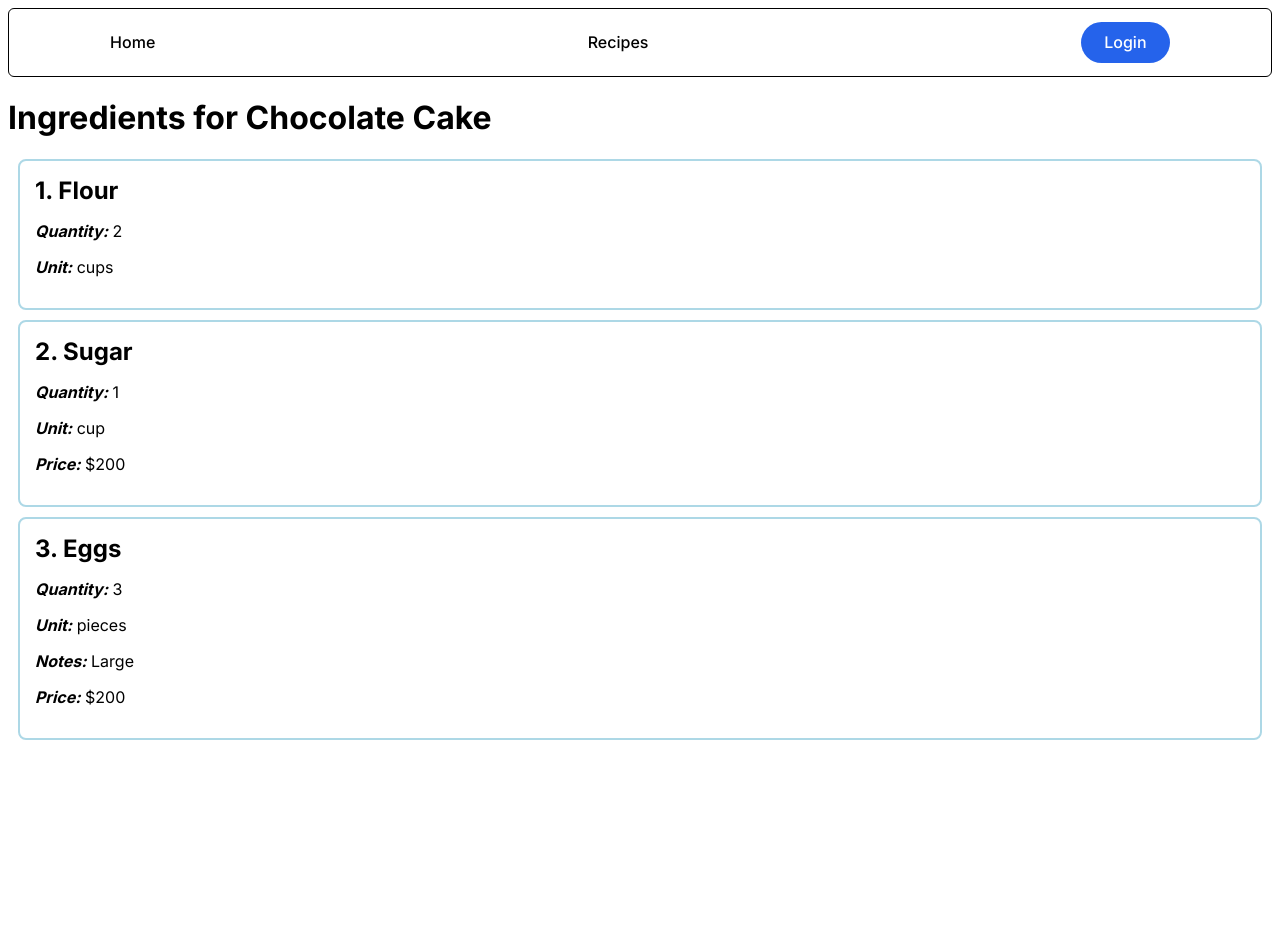
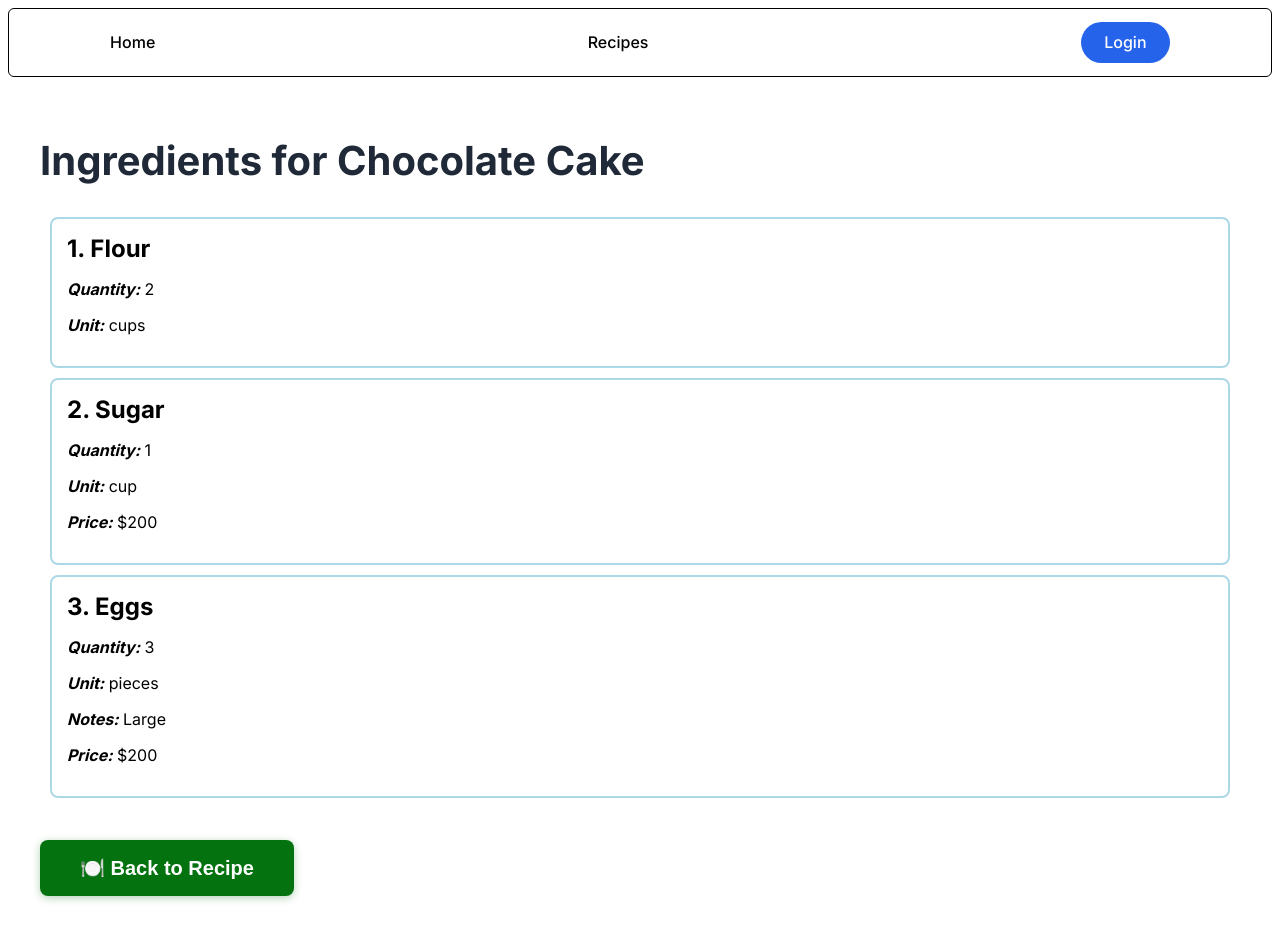
Before and after one commit to gluzandii/Recipe-Viewer, a React (Vite) app in the folder frontend-rv/: page /ingredients/1 in a window 1280 px wide. Before the commit the page ends 800 px from the top, so only its background shows below. Built offline with nearby package versions, Linux system fonts and the light colour scheme.

Commit message:
Enhances UI with blue theme and navigation
Updates the color scheme to use blue as the primary color, improving visual consistency.

Adds a back button to the ingredients page, allowing users to easily navigate back to the recipe view.

Adds more emojis.

```diff
--- a/frontend-rv/src/components/RecipeItem/RecipeItem.module.scss
+++ b/frontend-rv/src/components/RecipeItem/RecipeItem.module.scss
@@ -49,7 +49,7 @@
   text-decoration: none;
   font-size: 1rem;
   padding: 0.6rem 1.4rem;
-  background-color: #c62828;
+  background-color: #2563eb;
   color: white;
   border-radius: 10px;
   border: 1px solid transparent;
@@ -58,7 +58,7 @@
 }
 
 .viewIngredient:hover {
-  box-shadow: 0 0 12px rgba(255, 80, 80, 0.8), 0 0 24px rgba(255, 80, 80, 0.6);
+  box-shadow: 0 0 12px rgba(37, 99, 235, 0.8), 0 0 24px rgba(37, 99, 235, 0.6);
   transform: scale(1.05);
   filter: brightness(1.15);
 }
--- a/frontend-rv/src/components/RecipeItem/RecipeItem.tsx
+++ b/frontend-rv/src/components/RecipeItem/RecipeItem.tsx
@@ -15,7 +15,7 @@ export default function RecipeItem(props: RecipeItemProps) {
             <li key={index} className={styles.recipeItem}>
                 <h2>{iconEmoji} {name}</h2>
                 <div className={styles.foodButtons}>
-                    <Link to={`/ingredients/${hash}`} className={styles.viewIngredient}>🥦</Link>
+                    <Link to={`/ingredients/${hash}`} className={styles.viewIngredient}>🥕</Link>
                     <Link to={`/recipe/${hash}`} className={styles.viewRecipe}>→</Link>
                 </div>
             </li>
--- /dev/null
+++ b/frontend-rv/src/pages/ingredients/Ingredients.module.scss
@@ -0,0 +1,35 @@
+.ingredientsPage {
+  padding: 2rem;
+}
+
+.title {
+  font-size: 2.5rem;
+  font-weight: 700;
+  margin-bottom: 2rem;
+  color: #1f2937;
+}
+
+.backButton {
+  display: inline-block;
+  margin-top: 2rem;
+  padding: 1rem 2.5rem;
+  font-size: 1.25rem;
+  font-weight: 600;
+  color: white;
+  background-color: #057210;
+  border: none;
+  border-radius: 8px;
+  cursor: pointer;
+  transition: background-color 0.2s ease, transform 0.1s ease, box-shadow 0.2s ease;
+  box-shadow: 0 2px 8px rgba(5, 114, 16, 0.3);
+
+  &:hover {
+    box-shadow: 0 0 12px rgba(0, 255, 150, 0.8), 0 0 24px rgba(0, 255, 150, 0.6);
+    transform: scale(1.05);
+    filter: brightness(1.15);
+  }
+
+  &:active {
+    transform: translateY(0);
+  }
+}
--- a/frontend-rv/src/pages/ingredients/Ingredients.tsx
+++ b/frontend-rv/src/pages/ingredients/Ingredients.tsx
@@ -1,6 +1,7 @@
-import {useParams} from "react-router-dom";
+import {Link, useParams} from "react-router-dom";
 import type {Ingredient} from "../../library/Ingredient.ts";
 import IngredientItem from "../../components/IngredientItem/IngredientItem.tsx";
+import styles from "./Ingredients.module.scss";
 
 export default function Ingredients() {
     const {ingredID} = useParams<{ ingredID: string }>()
@@ -12,12 +13,15 @@ export default function Ingredients() {
         {name: "Eggs", quantity: "3", unit: "pieces", notes: "Large", price: "$200"},
     ];
     return (
-        <div>
-            <h1>Ingredients for {recipeName}</h1>
+        <div className={styles.ingredientsPage}>
+            <h1 className={styles.title}>Ingredients for {recipeName}</h1>
             {ingreds.map((ingred, index) => (
                 <IngredientItem index={index + 1} name={ingred.name} quantity={ingred.quantity} unit={ingred.unit}
                                 notes={ingred.notes} price={ingred.price}/>
             ))}
+            <Link to={`/recipe/${ingredID}`}>
+                <button className={styles.backButton}>🍽️ Back to Recipe</button>
+            </Link>
         </div>
     )
 }
--- a/frontend-rv/src/pages/recipe/Recipe.module.scss
+++ b/frontend-rv/src/pages/recipe/Recipe.module.scss
@@ -11,7 +11,7 @@
   text-decoration: none;
   font-size: 1rem;
   padding: 0.6rem 1.4rem;
-  background-color: #c62828;
+  background-color: #2563eb;
   color: white;
   border-radius: 10px;
   border: 1px solid transparent;
@@ -20,7 +20,7 @@
 }
 
 .ingredientButton:hover {
-  box-shadow: 0 0 12px rgba(255, 80, 80, 0.8), 0 0 24px rgba(255, 80, 80, 0.6);
+  box-shadow: 0 0 12px rgba(37, 99, 235, 0.8), 0 0 24px rgba(37, 99, 235, 0.6);
   transform: scale(1.05);
   filter: brightness(1.15);
 }
--- a/frontend-rv/src/pages/recipe/Recipe.tsx
+++ b/frontend-rv/src/pages/recipe/Recipe.tsx
@@ -20,7 +20,7 @@ export default function Recipe() {
     return (
         <div>
             <h1 className={styles.recipe}>{recipe.iconEmoji} {recipe.name}</h1>
-            <Link to={`/ingredients/${recipeID}`} className={styles.ingredientButton}>Ingredients</Link>
+            <Link to={`/ingredients/${recipeID}`} className={styles.ingredientButton}>🥕 Ingredients</Link>
             {recipe.instructions.map((instruction, index) => (
                 <RecipeStep index={index} instruction={instruction}/>
             ))}
```
